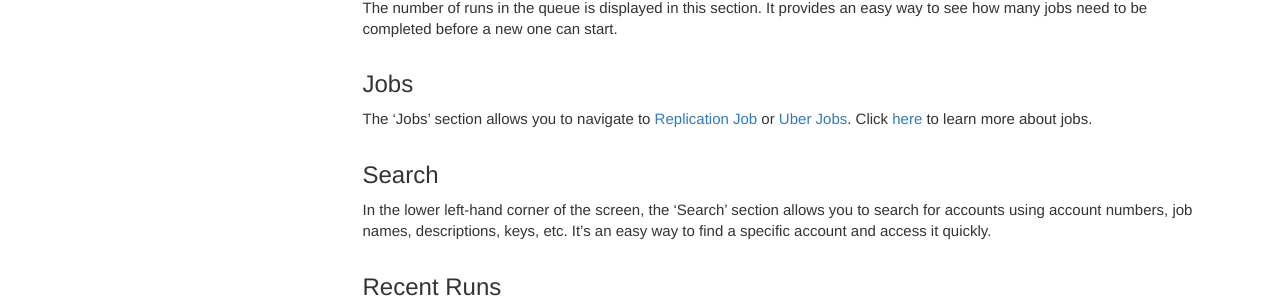
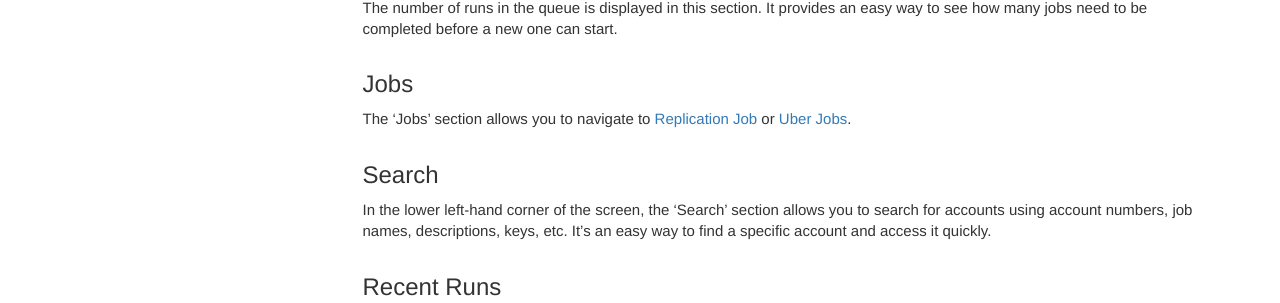
Before and after one commit to IntelliTect/Documentation, a Jekyll site: the page built from docs/Carbon/Application-Home.md, in a window 1280 px wide. Shown: the part 1013-1316 px from the top of the page. Built offline with Jekyll 4.4.1, drawn with Linux system fonts in a browser that asks for light colours; comment, search, counter and statistics services are not loaded.

Commit message:
Update Application-Home.md

```diff
--- a/docs/Carbon/Application-Home.md
+++ b/docs/Carbon/Application-Home.md
@@ -18,7 +18,7 @@ The 'Header' is used to show the current screen you are on and to access some of
 The number of runs in the queue is displayed in this section. It provides an easy way to see how many jobs need to be completed before a new one can start.
 
 ## Jobs
-The 'Jobs' section allows you to navigate to [Replication Job](Replication-Jobs.md) or [Uber Jobs](Uber-Jobs.md). Click [here](Replication-Jobs.md) to learn more about jobs.
+The 'Jobs' section allows you to navigate to [Replication Job](Replication-Jobs.md) or [Uber Jobs](Uber-Jobs.md).
 
 ## Search
 In the lower left-hand corner of the screen, the 'Search' section allows you to search for accounts using account numbers, job names, descriptions, keys, etc. It's an easy way to find a specific account and access it quickly.
```
